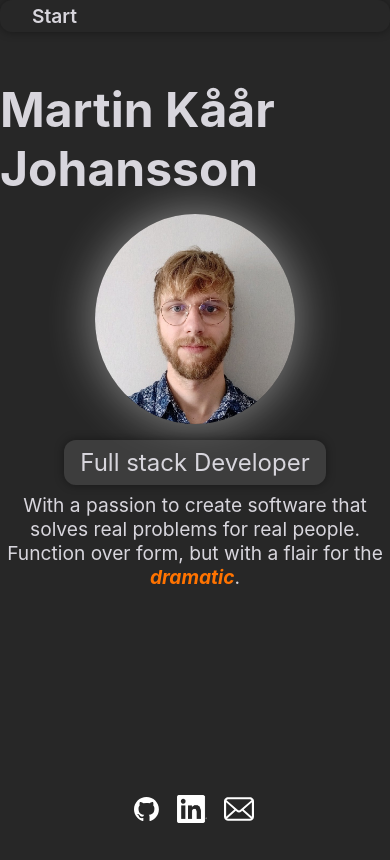
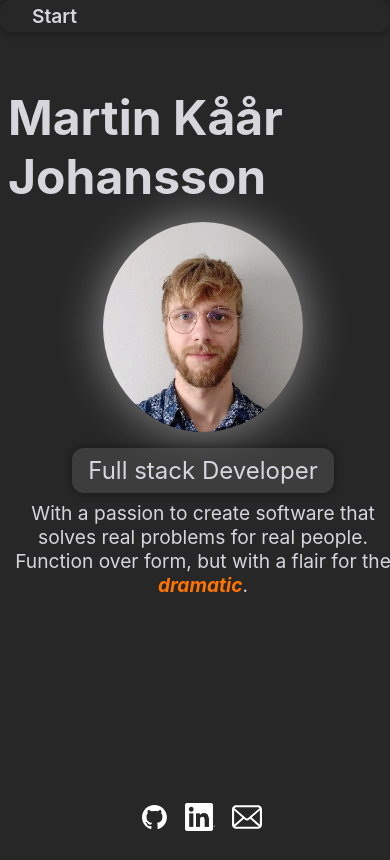
Before and after one commit to DefinitelyUnlikely/definitelyunlikely.github.io, a SvelteKit app in the folder portfolio/: page / in a window 390 px wide. Built offline with nearby package versions, Linux system fonts and the light colour scheme.

Commit message:
add some margin to mobile

```diff
--- a/portfolio/src/routes/+layout.svelte
+++ b/portfolio/src/routes/+layout.svelte
@@ -48,4 +48,10 @@
 	:global(.lighter-text) {
 		color: var(--text-color-secondary);
 	}
+
+	@media (max-width: 768px) {
+		:global(body) {
+			margin: 0.5rem;
+		}
+	}
 </style>
```
